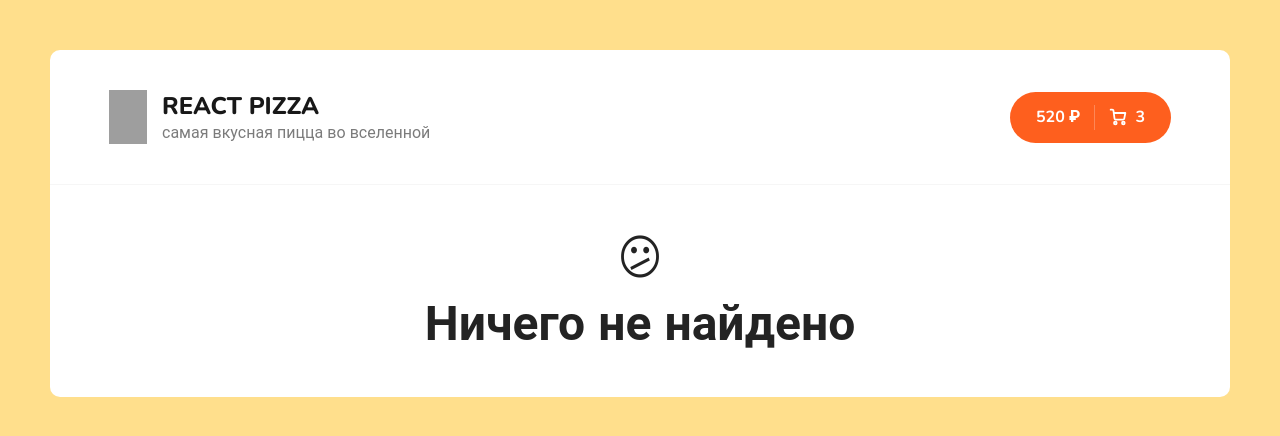
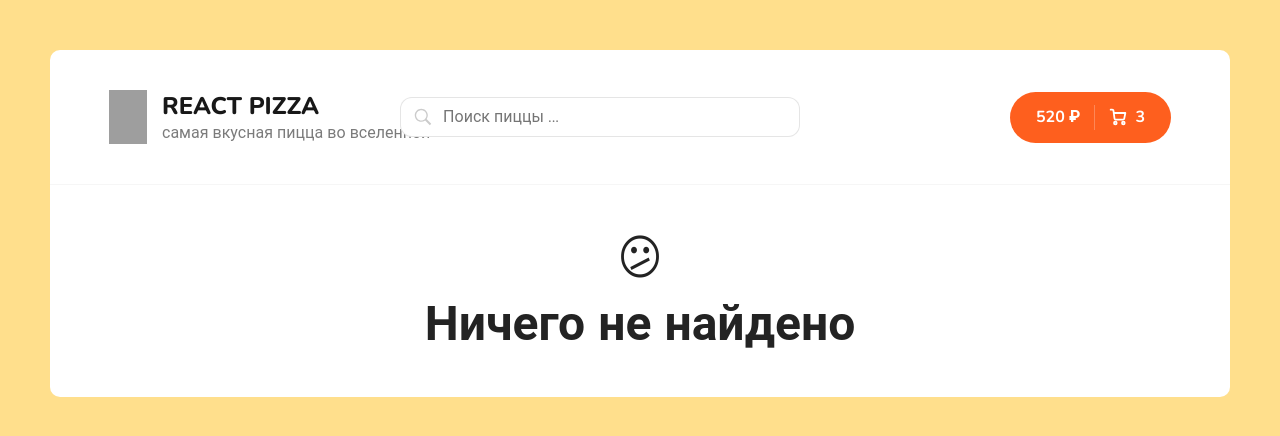
Before and after one commit to misha1029/pizza-store, a React (Create React App) app: page /pizza/1 in a window 1280 px wide. Shown: the top 436 px of the page. Built offline with nearby package versions, Linux system fonts and the light colour scheme; grey boxes are pictures that could not be loaded.

Commit message:
created Search and Pagination component

```diff
--- a/package.json
+++ b/package.json
@@ -3,6 +3,7 @@
   "version": "0.1.0",
   "private": true,
   "dependencies": {
+    "@reduxjs/toolkit": "^1.8.2",
     "@testing-library/jest-dom": "^5.16.4",
     "@testing-library/react": "^13.3.0",
     "@testing-library/user-event": "^13.5.0",
@@ -10,6 +11,8 @@
     "react": "^18.1.0",
     "react-content-loader": "^6.2.0",
     "react-dom": "^18.1.0",
+    "react-paginate": "^8.1.3",
+    "react-redux": "^8.0.2",
     "react-router-dom": "^6.3.0",
     "react-scripts": "5.0.1",
     "sass": "^1.52.2",
--- a/src/App.js
+++ b/src/App.js
@@ -4,23 +4,28 @@ import "./scss/app.scss";
 
 import { Header } from "./components/Header";
 import { Home } from "./pages/Home";
-import {NotFound} from "./pages/NotFound"
+import { NotFound } from "./pages/NotFound";
 import { Cart } from "./pages/Cart";
 
+export const SearchContext = React.createContext('');
 
 function App() {
+  const [searchValue, setSearchValue] = React.useState("");
+
   return (
     <div className="wrapper">
+      <SearchContext.Provider value = {{searchValue, setSearchValue}}>
         <Header />
         <div className="content">
           <div className="container">
             <Routes>
-            <Route path = '/' element={<Home />} />
-            <Route path = '*' element={<NotFound />} />
-            <Route path = '/cart' element={<Cart />} />
+              <Route path="/" element={<Home/>} />
+              <Route path="*" element={<NotFound />} />
+              <Route path="/cart" element={<Cart />} />
             </Routes>
           </div>
         </div>
+      </SearchContext.Provider>
     </div>
   );
 }
--- a/src/components/Header.jsx
+++ b/src/components/Header.jsx
@@ -1,5 +1,6 @@
 import React from "react";
 import { Link } from "react-router-dom";
+import {Search} from '../components/Search/index'
 
 export const Header = () => {
   return (
@@ -14,7 +15,7 @@ export const Header = () => {
             </div>
           </div>
         </Link>
-
+        <Search />
         <div className="header__cart">
           <Link to="/cart" className="button button--cart">
             <span>520 ₽</span>
--- /dev/null
+++ b/src/components/Pagination/Pagination.module.scss
@@ -0,0 +1,31 @@
+.root {
+    display: inline-flex;
+  li {
+    a {
+      display: inline-flex;
+      justify-content: center;
+      align-items: center;
+      width: 40px;
+      height: 40px;
+      cursor: pointer;
+      padding: 10px;
+      border: 1px solid #fe5f1e;
+      border-radius: 30px;
+      margin-right: 10px;
+      color: #fe5f1e;
+
+      &:hover {
+        background-color: #fe5f1e;
+        color: #fff;
+      }
+    }
+  }
+  :global {
+      .selected {
+        a {
+            background-color: #fe5f1e;
+        color: #fff;
+        }
+      }
+  }
+}
--- /dev/null
+++ b/src/components/Pagination/index.jsx
@@ -0,0 +1,20 @@
+import React from "react";
+import ReactPaginate from "react-paginate";
+import styles from './Pagination.module.scss'
+
+const Pagination = ({onChangePage}) => {
+  return (
+    <ReactPaginate
+      className={styles.root}
+      breakLabel="..."
+      nextLabel=">"
+      previousLabel="<"
+      onPageChange={(event) => onChangePage(event.selected + 1)}
+      pageRangeDisplayed={4}
+      pageCount={3}
+      renderOnZeroPageCount={null}
+    />
+  );
+};
+
+export default Pagination;
--- /dev/null
+++ b/src/components/Search/Search.module.scss
@@ -0,0 +1,44 @@
+
+.root{
+    position: relative;
+    left: -120px
+}
+
+
+.input {
+    border: 1px solid rgba(0, 0, 0, 0.1);
+    padding: 8px 20px;
+    padding-left: 42px;
+    width: 400px;
+    border-radius: 12px;
+    font-size: 16px;
+
+    &:focus {
+        border: 1px solid rgba(0, 0, 0, 0.2);
+
+    }
+}
+
+.icon{
+    width: 22px;
+    height: 22px;
+    opacity: 0.2;
+    position: absolute;
+    top: 9px;
+    left: 12px;
+}
+
+.clearIcon{
+    width: 16px;
+    height: 16px;
+    opacity: 0.2;
+    position: absolute;
+    top: 13px;
+    right: 12px;
+    cursor: pointer;
+
+
+    &:hover {
+        opacity: 0.5;
+    }
+}
--- /dev/null
+++ b/src/components/Search/index.jsx
@@ -0,0 +1,40 @@
+import React from "react";
+import { SearchContext } from "../../App";
+import styles from "./Search.module.scss";
+
+export const Search = () => {
+
+  const {searchValue, setSearchValue} = React.useContext(SearchContext)
+
+  return (
+    <div className={styles.root}>
+      <svg
+        className={styles.icon}
+        xmlns="http://www.w3.org/2000/svg"
+        height="512px"
+        id="Layer_1"
+        version="1.1"
+        viewBox="0 0 512 512"
+        width="512px"
+      >
+        <path d="M344.5,298c15-23.6,23.8-51.6,23.8-81.7c0-84.1-68.1-152.3-152.1-152.3C132.1,64,64,132.2,64,216.3  c0,84.1,68.1,152.3,152.1,152.3c30.5,0,58.9-9,82.7-24.4l6.9-4.8L414.3,448l33.7-34.3L339.5,305.1L344.5,298z M301.4,131.2  c22.7,22.7,35.2,52.9,35.2,85c0,32.1-12.5,62.3-35.2,85c-22.7,22.7-52.9,35.2-85,35.2c-32.1,0-62.3-12.5-85-35.2  c-22.7-22.7-35.2-52.9-35.2-85c0-32.1,12.5-62.3,35.2-85c22.7-22.7,52.9-35.2,85-35.2C248.5,96,278.7,108.5,301.4,131.2z" />
+      </svg>
+      <input
+        value={searchValue}
+        onChange={(event) => setSearchValue(event.target.value)}
+        className={styles.input}
+        placeholder="Поиск пиццы ..."
+      />
+      {searchValue && (
+        <svg
+          onClick={() => setSearchValue("")}
+          className={styles.clearIcon}
+          viewBox="0 0 20 20"
+          xmlns="http://www.w3.org/2000/svg"
+        >
+          <path d="M10 8.586L2.929 1.515 1.515 2.929 8.586 10l-7.071 7.071 1.414 1.414L10 11.414l7.071 7.071 1.414-1.414L11.414 10l7.071-7.071-1.414-1.414L10 8.586z" />
+        </svg>
+      )}
+    </div>
+  );
+};
--- a/src/pages/Home.jsx
+++ b/src/pages/Home.jsx
@@ -1,14 +1,21 @@
 import React from "react";
 import axios from "axios";
+
+
 import { PizzaBlock } from "../components/PizzaBlock";
 import { Categories } from "../components/Categories";
 import { Sort } from "../components/Sort";
 import { Loading } from "../components/Loading";
+import  Pagination  from "../components/Pagination/index";
+import { SearchContext } from "../App";
 
 export const Home = () => {
+  const {searchValue} = React.useContext(SearchContext)
+
   const [items, setItems] = React.useState([]);
   const [isLoading, setIsLoading] = React.useState(true);
   const [categiriId, setCategiriId] = React.useState(0);
+  const [currentPage, setCurrentPage] = React.useState(1);
   const [sortType, setSortType] = React.useState({
     name: "популярности",
     sortProperty: "rating",
@@ -18,13 +25,13 @@ export const Home = () => {
     async function fetchData() {
       try {
         setIsLoading(true);
-        const order = sortType.sortProperty.includes('-') ? 'asc' : 'desc'
-        const sortBy = sortType.sortProperty.replace('-', '')
-        const category = categiriId > 0 ? `category=${categiriId}` : ''
+        const order = sortType.sortProperty.includes("-") ? "asc" : "desc";
+        const sortBy = sortType.sortProperty.replace("-", "");
+        const category = categiriId > 0 ? `category=${categiriId}` : "";
 
         const [itemsResponse] = await Promise.all([
           axios.get(
-            `https://629e5534c6ef9335c0b320e7.mockapi.io/items?${category}&sortBy=${sortBy}&order=${order}`
+            `https://629e5534c6ef9335c0b320e7.mockapi.io/items?page=${currentPage}&limit=4${category}&sortBy=${sortBy}&order=${order}`
           ),
         ]);
         setItems(itemsResponse.data);
@@ -35,7 +42,16 @@ export const Home = () => {
       }
     }
     fetchData();
-  }, [categiriId, sortType]);
+  }, [categiriId, sortType, currentPage]);
+
+  const pizzas = items
+    .filter((obj) => {
+      if (obj.title.toLowerCase().includes(searchValue.toLowerCase())) {
+        return true;
+      }
+      return false;
+    })
+    .map((obj) => <PizzaBlock key={obj.id} {...obj} />);
 
   return (
     <>
@@ -50,8 +66,9 @@ export const Home = () => {
       <div className="content__items">
         {isLoading
           ? [...new Array(6)].map((_, index) => <Loading key={index} />)
-          : items.map((obj) => <PizzaBlock key={obj.id} {...obj} />)}
+          : pizzas}
       </div>
+      <Pagination onChangePage = {(number) => setCurrentPage(number)}/>
     </>
   );
 };
```
Also changed, not shown: 1 other file (tests, documents, lock files or other folders). Lines whose indentation alone changed are shown as unchanged.
